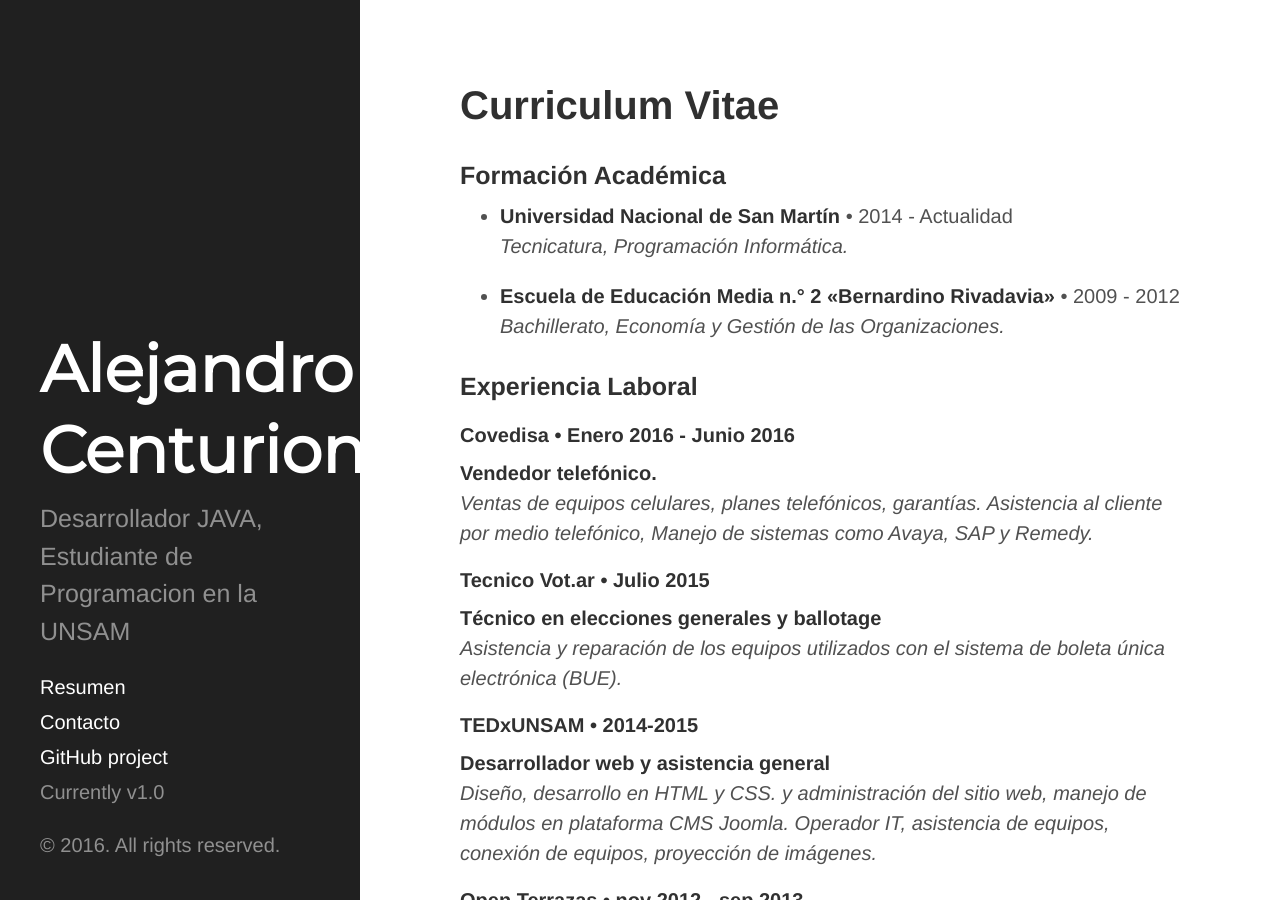
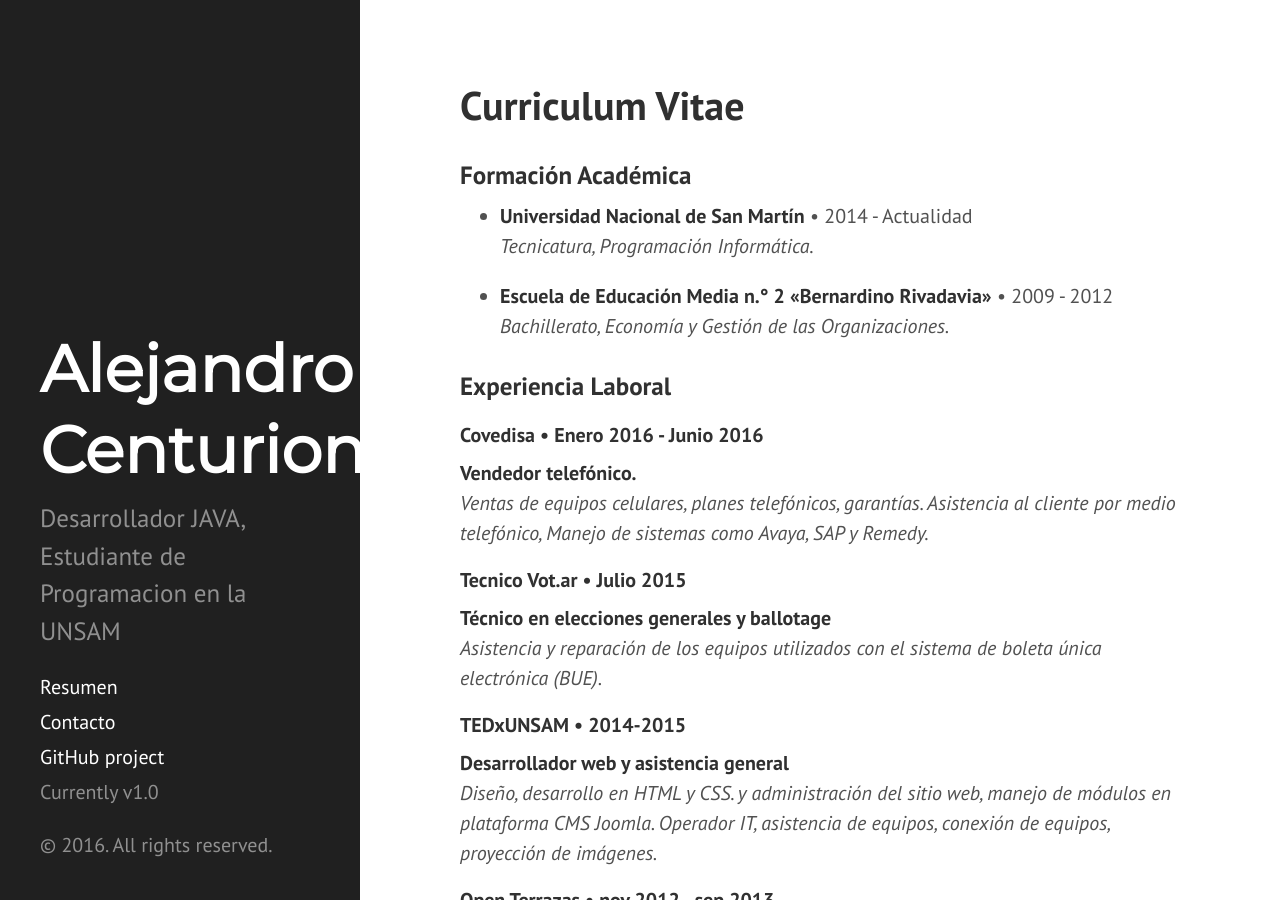
Before and after one commit to acenturion/acenturion.github.io, a Jekyll site: the page built from index.html, in a window 1280 px wide and 900 px high. Built offline with Jekyll 4.4.1, drawn with Linux system fonts in a browser that asks for light colours; the list of posts is cut into pages by our own code.

Commit message:
Update head.html

```diff
--- a/_includes/head.html
+++ b/_includes/head.html
@@ -19,7 +19,7 @@
   <link rel="stylesheet" href="{{ site.baseurl }}public/css/syntax.css">
   <link rel="stylesheet" href="{{ site.baseurl }}public/css/hyde.css">
   <link href="https://fonts.googleapis.com/css?family=Montserrat" rel="stylesheet">
-  <!--link rel="stylesheet" href="http://fonts.googleapis.com/css?family=PT+Sans:400,400italic,700|Abril+Fatface">
+  <link rel="stylesheet" href="http://fonts.googleapis.com/css?family=PT+Sans:400,400italic,700|Montserrat">
 
   <!-- Icons -->
   <link rel="apple-touch-icon-precomposed" sizes="144x144" href="{{ site.baseurl }}public/apple-touch-icon-144-precomposed.png">
```
